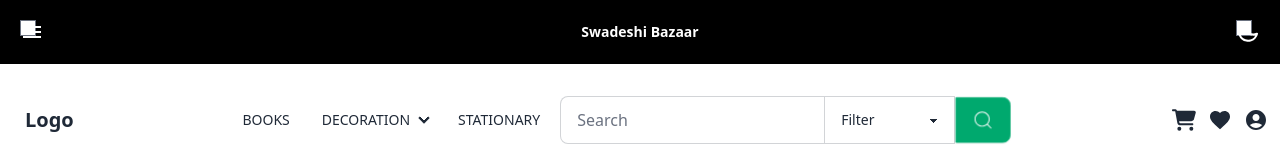
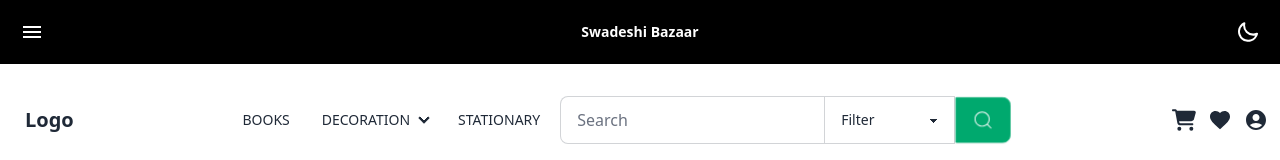
Before and after one commit to dhevb/sb_frontend, a React (Create React App) app in the folder frontend/: page /all-products in a window 1280 px wide. Shown: the top 160 px of the page. Built offline with nearby package versions, Linux system fonts and the light colour scheme; no server answers.

Commit message:
remove checkbox

```diff
--- a/frontend/src/features/navbar/Header.jsx
+++ b/frontend/src/features/navbar/Header.jsx
@@ -31,7 +31,7 @@
         <div className="navbar-start">
           <label className=" bg-black swap swap-rotate pl-3">
             {/* this hidden checkbox controls the state */}
-            <input type="checkbox" />
+            <input className="hidden" type="checkbox" />
 
             {/* hamburger icon */}
             <svg
@@ -58,7 +58,7 @@
         <div className="navbar-end">
           <label className="swap swap-rotate pr-3">
             {/* this hidden checkbox controls the state */}
-            <input type="checkbox" onChange={handleToggle} />
+            <input className="hidden"type="checkbox" onChange={handleToggle} />
 
             {/* sun icon */}
             <svg
```
